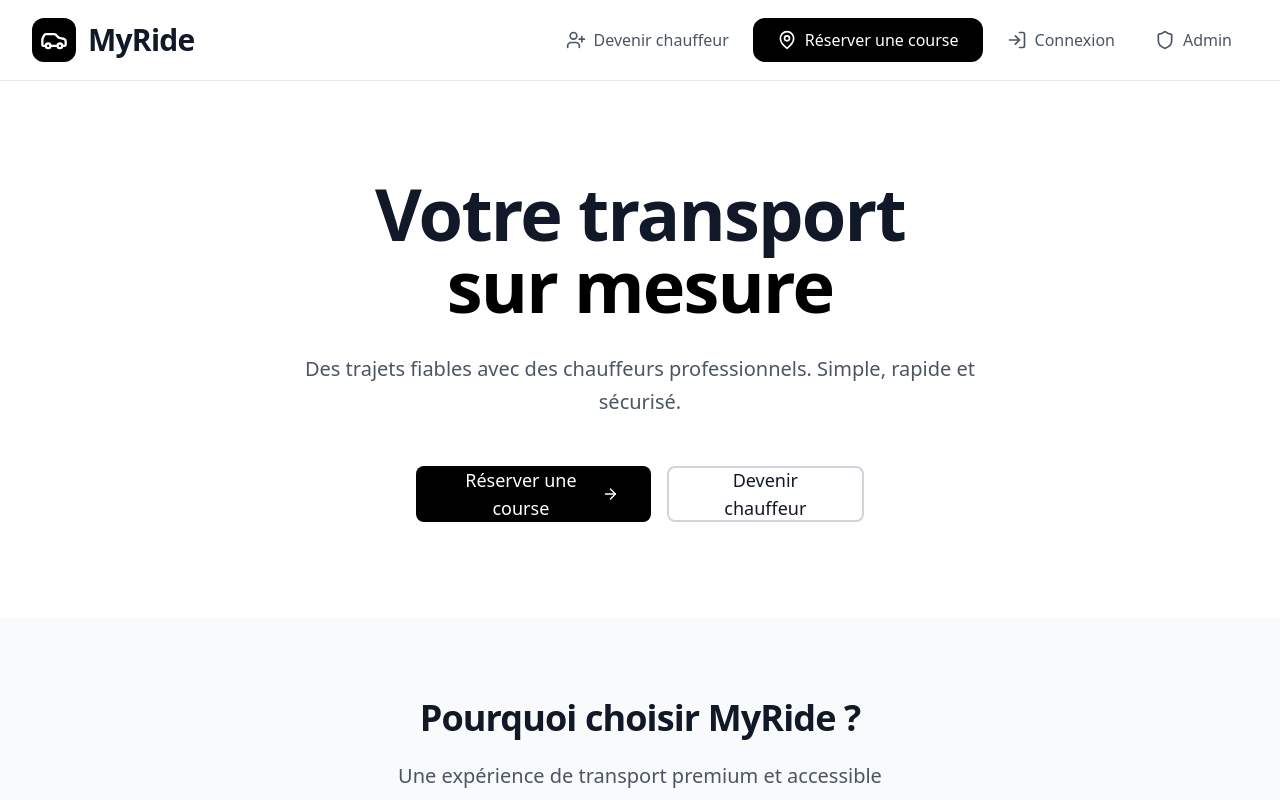
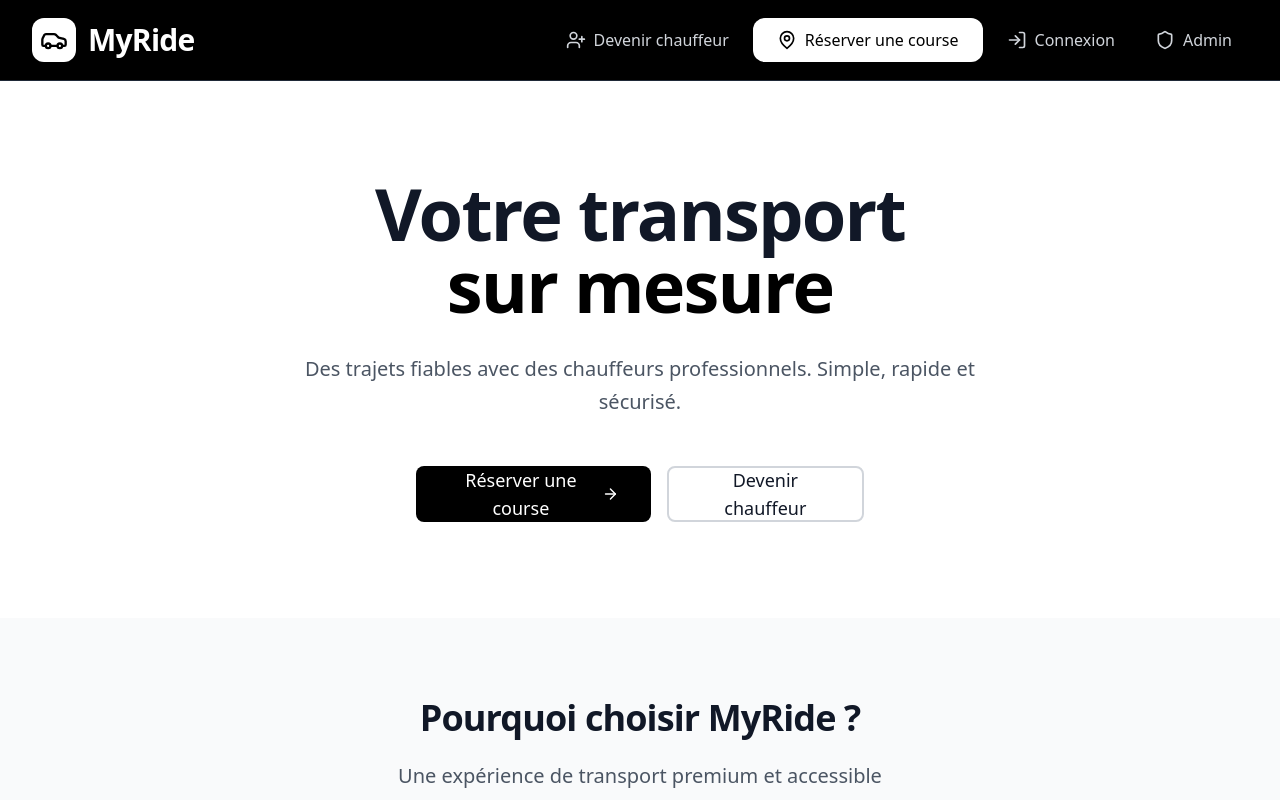
Before and after one commit to hammamiayoub/vtc-new, a React (Vite) app: page / in a window 1280 px wide. Shown: the top 800 px of the page. Built offline with nearby package versions, Linux system fonts and the light colour scheme; no server answers.

Commit message:
Changer la bannière haute en noir

```diff
--- a/src/components/Header.tsx
+++ b/src/components/Header.tsx
@@ -8,17 +8,17 @@ interface HeaderProps {
 
 export const Header: React.FC<HeaderProps> = ({ currentView, onViewChange }) => {
   return (
-    <header className="bg-white border-b border-gray-200">
+    <header className="bg-black border-b border-gray-800">
       <div className="max-w-7xl mx-auto px-4 sm:px-6 lg:px-8">
         <div className="flex justify-between items-center h-20">
           <div
             className="flex items-center gap-3 cursor-pointer"
             onClick={() => onViewChange('home')}
           >
-            <div className="p-2 bg-black rounded-xl">
-              <Car size={28} className="text-white" />
+            <div className="p-2 bg-white rounded-xl">
+              <Car size={28} className="text-black" />
             </div>
-            <h1 className="text-3xl font-bold text-gray-900 tracking-tight">MyRide</h1>
+            <h1 className="text-3xl font-bold text-white tracking-tight">MyRide</h1>
           </div>
 
           <nav className="hidden md:flex items-center gap-2">
@@ -26,8 +26,8 @@ export const Header: React.FC<HeaderProps> = ({ currentView, onViewChange }) =>
               onClick={() => onViewChange('signup')}
               className={`flex items-center gap-2 px-4 py-2.5 rounded-xl transition-all duration-200 font-medium ${
                 currentView === 'signup'
-                  ? 'bg-gray-100 text-gray-900'
-                  : 'text-gray-600 hover:text-gray-900 hover:bg-gray-50'
+                  ? 'bg-gray-800 text-white'
+                  : 'text-gray-300 hover:text-white hover:bg-gray-800'
               }`}
             >
               <UserPlus size={20} />
@@ -38,8 +38,8 @@ export const Header: React.FC<HeaderProps> = ({ currentView, onViewChange }) =>
               onClick={() => onViewChange('client-login')}
               className={`flex items-center gap-2 px-6 py-2.5 rounded-xl transition-all duration-200 font-medium ${
                 currentView === 'client-login' || currentView === 'client-signup'
-                  ? 'bg-black text-white'
-                  : 'bg-black text-white hover:bg-gray-800'
+                  ? 'bg-white text-black'
+                  : 'bg-white text-black hover:bg-gray-200'
               }`}
             >
               <MapPin size={20} />
@@ -50,8 +50,8 @@ export const Header: React.FC<HeaderProps> = ({ currentView, onViewChange }) =>
               onClick={() => onViewChange('login')}
               className={`flex items-center gap-2 px-4 py-2.5 rounded-xl transition-all duration-200 font-medium ${
                 currentView === 'login'
-                  ? 'bg-gray-100 text-gray-900'
-                  : 'text-gray-600 hover:text-gray-900 hover:bg-gray-50'
+                  ? 'bg-gray-800 text-white'
+                  : 'text-gray-300 hover:text-white hover:bg-gray-800'
               }`}
             >
               <LogIn size={20} />
@@ -62,8 +62,8 @@ export const Header: React.FC<HeaderProps> = ({ currentView, onViewChange }) =>
               onClick={() => onViewChange('admin')}
               className={`flex items-center gap-2 px-4 py-2.5 rounded-xl transition-all duration-200 font-medium ${
                 currentView === 'admin'
-                  ? 'bg-gray-100 text-gray-900'
-                  : 'text-gray-600 hover:text-gray-900 hover:bg-gray-50'
+                  ? 'bg-gray-800 text-white'
+                  : 'text-gray-300 hover:text-white hover:bg-gray-800'
               }`}
             >
               <Shield size={20} />
@@ -72,7 +72,7 @@ export const Header: React.FC<HeaderProps> = ({ currentView, onViewChange }) =>
           </nav>
 
           {/* Mobile menu button */}
-          <button className="md:hidden p-2 text-gray-600 hover:text-gray-900">
+          <button className="md:hidden p-2 text-gray-300 hover:text-white">
             <Menu size={24} />
           </button>
         </div>
```
